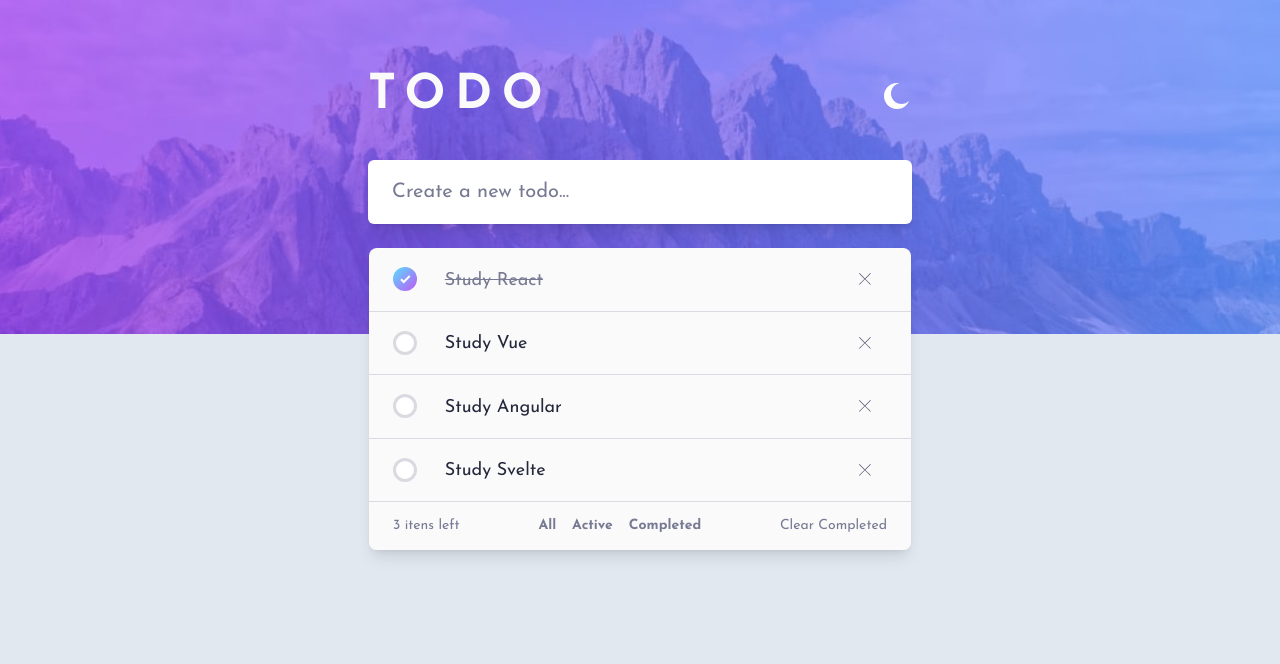
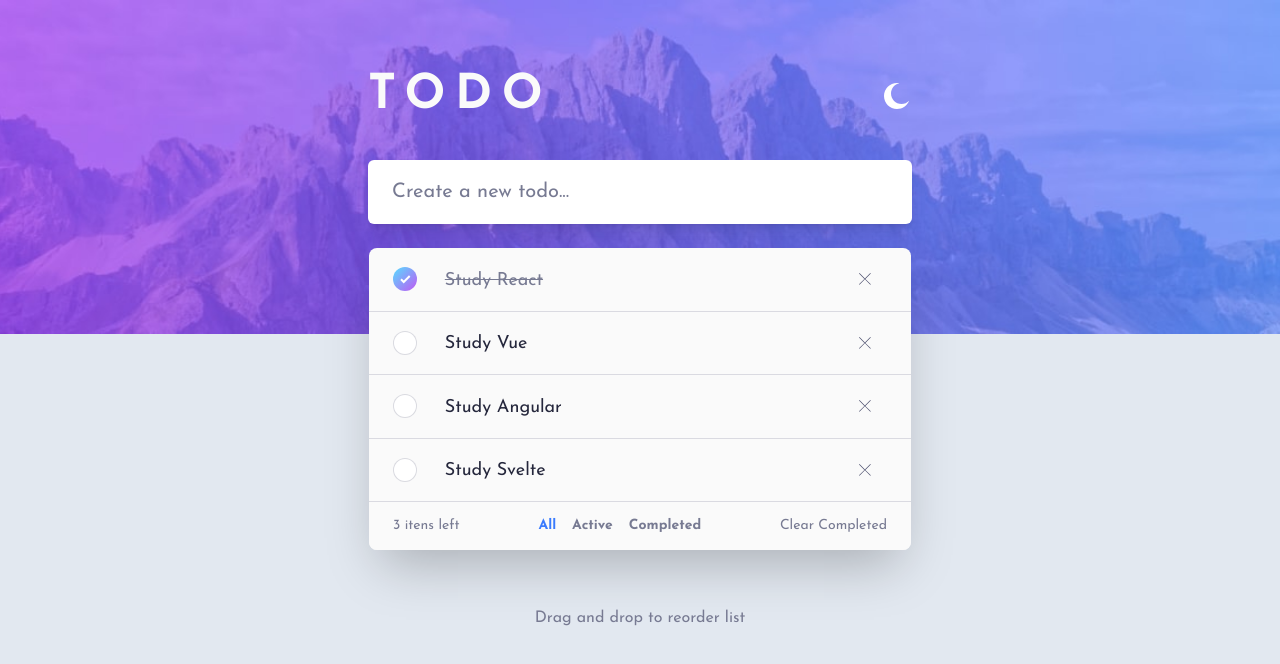
Before and after one commit to R3ygoski/todo-app-react-tailwind, a React (Vite) app: page / in a window 1280 px wide. Shown: the top 664 px of the page. Built offline with nearby package versions, Linux system fonts and the light colour scheme.

Commit message:
Add: Filter Function

```diff
--- a/src/components/DisplayList/index.tsx
+++ b/src/components/DisplayList/index.tsx
@@ -6,17 +6,19 @@ import Filter from "../Filter"
 
 export default function DisplayList () {
 
-  const {toDoList} = useContext(ToDoListContext)
+  const {toDoList, taskFilter} = useContext(ToDoListContext)
 
   return (
     <section className={`
-    flex flex-col justify-between absolute top-[10.75rem] w-[85%] max-w-[542px] max-h-[60vh] rounded-lg shadow-lg bg-dark-theme-very-light-gray
+    flex flex-col justify-between absolute top-[10.75rem] w-[85%] max-w-[542px] max-h-[60vh] rounded-lg shadow-2xl bg-dark-theme-very-light-gray
     lg:top-[15.5rem]
     `}>
       <Droppable droppableId="todoList" direction="vertical" type="list">
         {(provided)=>(
           <ul ref={provided.innerRef} {...provided.droppableProps} className="overflow-y-scroll scrollbar-none">
-            {toDoList.map((task, idx)=>(
+            {taskFilter==="all"? toDoList.map((task, idx)=>(
+              <Task key={task.id} task={task.task} id={task.id} index={idx} status={task.status}/>
+            )): toDoList.filter((task) => (task.status === taskFilter)).map((task, idx)=>(
               <Task key={task.id} task={task.task} id={task.id} index={idx} status={task.status}/>
             ))}
           {provided.placeholder}
@@ -24,6 +26,10 @@ export default function DisplayList () {
         )}
       </Droppable>
       <Filter/>
+      <p className={`
+        absolute -bottom-28 w-full text-center text-light-theme-dark-grayish-blue
+        lg:-bottom-20
+        `}>Drag and drop to reorder list</p>
     </section>
   )
 }
--- a/src/components/Filter/index.tsx
+++ b/src/components/Filter/index.tsx
@@ -3,7 +3,7 @@ import { ToDoListContext } from "../../context/ToDoListContext"
 
 export default function Filter() {
 
-  const {toDoList, deleteCompletedToDoItem} = useContext(ToDoListContext)
+  const {toDoList, taskFilter, changeFilter, deleteCompletedToDoItem} = useContext(ToDoListContext)
 
   return (
     <footer className={`
@@ -13,10 +13,25 @@ export default function Filter() {
       <p className="text-sm">
         {toDoList.filter((task) => (task.status === "uncompleted")).length} itens left
       </p>
-      <div className="flex gap-x-4">
-        <button className="text-sm font-bold">All</button>
-        <button className="text-sm font-bold">Active</button>
-        <button className="text-sm font-bold">Completed</button>
+      <div className={`
+        flex justify-center absolute -bottom-16 left-0 right-0 py-4 rounded-lg gap-x-4 bg-dark-theme-very-light-gray
+        lg:static lg:py-0
+        `}>
+        <button className={`
+          text-sm font-bold
+          ${taskFilter==="all"?"text-primary-bright-blue":""}
+          `}
+          onClick={()=>{changeFilter("all")}}>All</button>
+        <button className={`
+          text-sm font-bold
+          ${taskFilter==="uncompleted"?"text-primary-bright-blue":""}
+          `}
+          onClick={()=>{changeFilter("uncompleted")}}>Active</button>
+        <button className={`
+          text-sm font-bold
+          ${taskFilter==="completed"?"text-primary-bright-blue":""}
+          `}
+          onClick={()=>{changeFilter("completed")}}>Completed</button>
       </div>
       <button onClick={() => { deleteCompletedToDoItem() }} className="text-sm">Clear Completed</button>
     </footer>
--- a/src/components/Task/index.tsx
+++ b/src/components/Task/index.tsx
@@ -35,7 +35,10 @@ export default function Task ({task, id, index, status}:ITask) {
               status==="completed" ?
               <img src={CheckIcon} alt="" />
               :
-              <div className="size-[18px] bg-white rounded-full"></div>
+              <div className={`
+                size-[18px] bg-white rounded-full
+                lg:size-[22px]
+                `}></div>
               }
           </div>
           <p className={`
--- a/src/context/ToDoListContext.tsx
+++ b/src/context/ToDoListContext.tsx
@@ -3,6 +3,8 @@ import idGenerator from "../mod/idGenerator";
 import { DropResult } from "@hello-pangea/dnd";
 
 type TaskStatusType = "completed" | "uncompleted"
+type TaskiFilterType = "all" | "uncompleted" | "completed"
+
 export interface IToDoList {
   id: string
   task: string
@@ -11,6 +13,8 @@ export interface IToDoList {
 
 interface IToDoListContext {
   toDoList: IToDoList[]
+  taskFilter: TaskiFilterType
+  changeFilter: (type:TaskiFilterType) => void
   createToDoItem: (content:string) => void
   setAsCompleted: (id:string) => void
   deleteToDoItem: (id:string) => void
@@ -44,6 +48,12 @@ const ToDoListProvider = ({children}:{children:ReactNode}) => {
       task: "Study Svelte"
     }
   ])
+  const [taskFilter, setTaskFilter] = useState<TaskiFilterType>("all")
+
+  const changeFilter = (type:TaskiFilterType) => {
+    setTaskFilter(type)
+  }
+
 
   const createToDoItem = (content:string) => {
     setToDoList([...toDoList,
@@ -97,7 +107,7 @@ const ToDoListProvider = ({children}:{children:ReactNode}) => {
   }
 
   return (
-    <ToDoListContext.Provider value={{toDoList,createToDoItem,deleteCompletedToDoItem,setAsCompleted,deleteToDoItem,dragToDoItem}}>
+    <ToDoListContext.Provider value={{toDoList,taskFilter,changeFilter,createToDoItem,deleteCompletedToDoItem,setAsCompleted,deleteToDoItem,dragToDoItem}}>
       {children}
     </ToDoListContext.Provider>
   )
```
